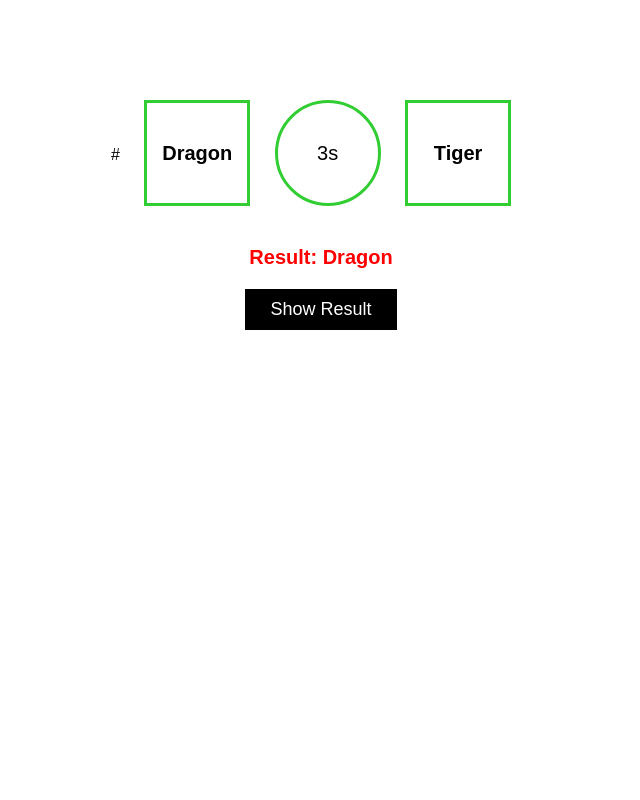
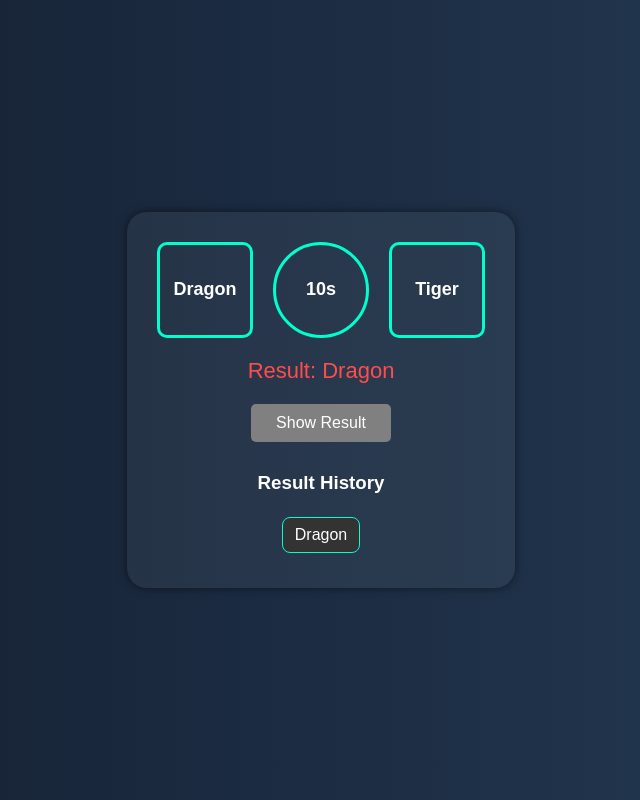
Before and after one commit to malik00609/Dargon-vs-Tiger, a plain HTML site: page index.html in a window 1280 px wide. Both pictures are taken after a click on the button "Show Result". Shown: the whole page, without its empty margins (319-959 px from the left). Drawn offline with Linux system fonts and the light colour scheme.

Commit message:
Update index.html

```diff
--- a/index.html
+++ b/index.html
@@ -1,86 +1,153 @@
-# <!DOCTYPE html>
+<!DOCTYPE html>
 <html lang="en">
 <head>
   <meta charset="UTF-8">
   <title>Dragon vs Tiger</title>
+  <meta name="viewport" content="width=device-width, initial-scale=1.0">
   <style>
     body {
-      text-align: center;
-      font-family: sans-serif;
-      margin-top: 100px;
-      background-color: #ffffff;
+      background: linear-gradient(to right, #141e30, #243b55);
+      color: white;
+      font-family: Arial, sans-serif;
+      display: flex;
+      flex-direction: column;
+      align-items: center;
+      justify-content: center;
+      height: 100vh;
+      margin: 0;
     }
 
-    .box {
-      display: inline-block;
-      width: 100px;
-      height: 100px;
-      border: 3px solid limegreen;
-      margin: 0 20px;
-      line-height: 100px;
+    .game {
+      text-align: center;
+      background: rgba(255,255,255,0.05);
+      padding: 30px;
+      border-radius: 20px;
+      box-shadow: 0 0 10px rgba(0,0,0,0.5);
+    }
+
+    .boxes {
+      display: flex;
+      justify-content: center;
+      gap: 20px;
+      margin-bottom: 20px;
+    }
+
+    .box, .circle {
+      width: 90px;
+      height: 90px;
+      border: 3px solid #00ffcc;
+      display: flex;
+      align-items: center;
+      justify-content: center;
       font-weight: bold;
-      font-size: 20px;
-      color: #000;
+      font-size: 18px;
+      border-radius: 10px;
     }
 
     .circle {
-      display: inline-block;
-      width: 100px;
-      height: 100px;
-      border: 3px solid limegreen;
       border-radius: 50%;
-      line-height: 100px;
-      font-size: 20px;
-      color: #000;
     }
 
     .result {
-      margin-top: 40px;
-      font-size: 20px;
-      font-weight: bold;
-      color: red;
+      margin-top: 20px;
+      font-size: 22px;
+      color: #ff4d4d;
     }
 
     button {
       margin-top: 20px;
       padding: 10px 25px;
-      font-size: 18px;
-      background-color: #000;
-      color: #fff;
+      font-size: 16px;
+      background: #00cc99;
       border: none;
+      color: white;
+      border-radius: 5px;
       cursor: pointer;
     }
 
-    button:hover {
-      background-color: green;
+    button:disabled {
+      background: gray;
+      cursor: not-allowed;
+    }
+
+    .history {
+      margin-top: 30px;
+    }
+
+    .history span {
+      background: #333;
+      padding: 8px 12px;
+      margin: 5px;
+      border-radius: 8px;
+      border: 1px solid #00ffcc;
+      display: inline-block;
     }
   </style>
 </head>
 <body>
 
+  <div class="game">
+    <div class="boxes">
       <div class="box">Dragon</div>
       <div class="circle" id="timer">10s</div>
       <div class="box">Tiger</div>
+    </div>
 
     <div class="result" id="resultText">Dragon ya Tiger</div>
 
-  <button onclick="showResult()">Show Result</button>
+    <button id="startBtn" onclick="startGame()">Show Result</button>
+
+    <div class="history" id="history">
+      <h3>Result History</h3>
+      <div id="historyList"></div>
+    </div>
+  </div>
 
   <script>
-    let seconds = 10;
-    let countdown = setInterval(() => {
-      seconds--;
-      document.getElementById("timer").textContent = seconds + "s";
-      if (seconds === 0) {
+    let timer = 10;
+    let gameInterval;
+    const fixedResults = [
+      "Dragon", "Tiger", "Dragon", "Dragon", "Tiger", "Dragon", "Tiger",
+      "Tiger", "Tiger", "Dragon", "Dragon", "Tiger", "Dragon"
+    ];
+    let currentIndex = 0;
+
+    function startGame() {
+      document.getElementById("startBtn").disabled = true;
+      showNewResult(); // Show first immediately
+      gameInterval = setInterval(() => {
+        if (currentIndex < fixedResults.length) {
+          startTimer(10);
+        } else {
+          clearInterval(gameInterval);
+        }
+      }, 10000);
+    }
+
+    function startTimer(duration) {
+      timer = duration;
+      const timerEl = document.getElementById("timer");
+      const countdown = setInterval(() => {
+        timerEl.textContent = timer + "s";
+        timer--;
+        if (timer < 0) {
           clearInterval(countdown);
-        document.getElementById("timer").textContent = "0s";
+          showNewResult();
         }
       }, 1000);
+    }
 
-    function showResult() {
-      const options = ["Dragon", "Tiger"];
-      const result = options[Math.floor(Math.random() * options.length)];
+    function showNewResult() {
+      if (currentIndex >= fixedResults.length) return;
+
+      const result = fixedResults[currentIndex];
+      currentIndex++;
       document.getElementById("resultText").textContent = "Result: " + result;
+
+      const historyList = document.getElementById("historyList");
+      const newResult = document.createElement("span");
+      newResult.textContent = result;
+      historyList.prepend(newResult);
     }
   </script>
 
```
Lines whose indentation alone changed are shown as unchanged.
